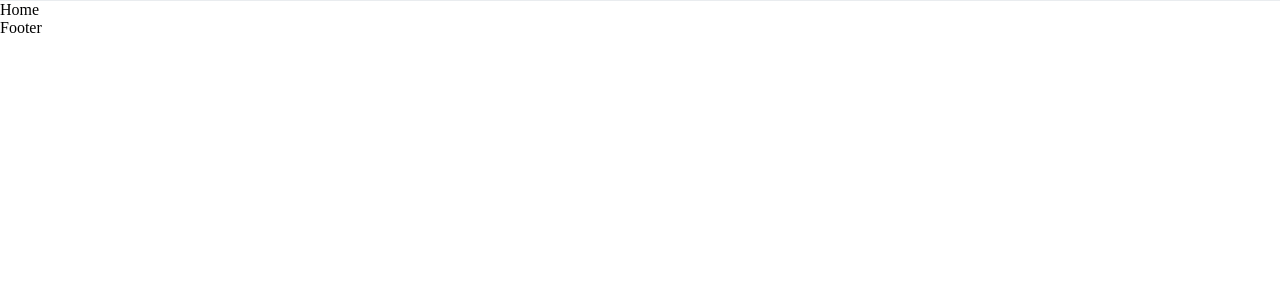
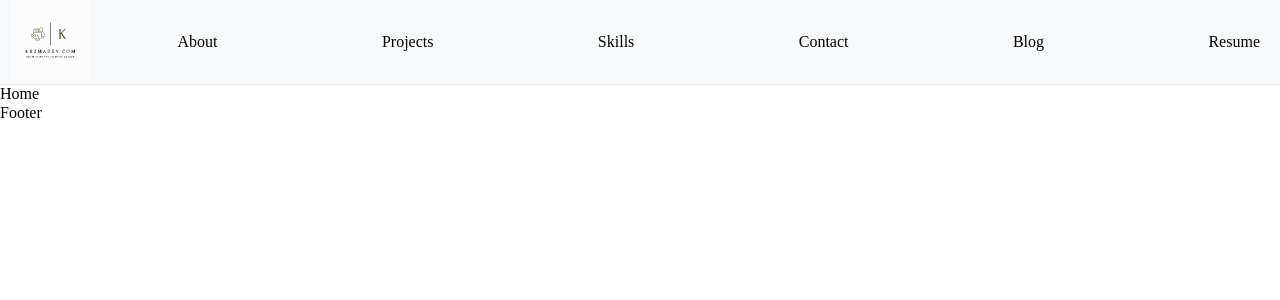
Before and after one commit to kuzmavasil74/KuzmaDev.com, a React (Vite) app in the folder kuzma_dev_com/: page / in a window 1280 px wide. Shown: the top 300 px of the page. Built offline with nearby package versions, Linux system fonts and the light colour scheme.

Commit message:
add_header_logo_8

```diff
--- a/kuzma_dev_com/src/components/Header/Header.jsx
+++ b/kuzma_dev_com/src/components/Header/Header.jsx
@@ -1,11 +1,10 @@
 import React from 'react'
 import { Link } from 'react-router-dom'
-// import logo from '/images/KuzmaDevComLogo.svg'
 import styles from './Header.module.css'
 function Header() {
   return (
     <header className={styles.headerContainer}>
-      {/* <div className={styles.headerLogo}>
+      <div className={styles.headerLogo}>
         <Link to="/" className={styles.headerLogoLink}>
           <img
             src="/images/KuzmaDevComLogo.svg"
@@ -49,7 +48,7 @@ function Header() {
             </Link>
           </li>
         </ul>
-      </nav> */}
+      </nav>
     </header>
   )
 }
```
Also changed, not shown: kuzma_dev_com/vercel.json.
